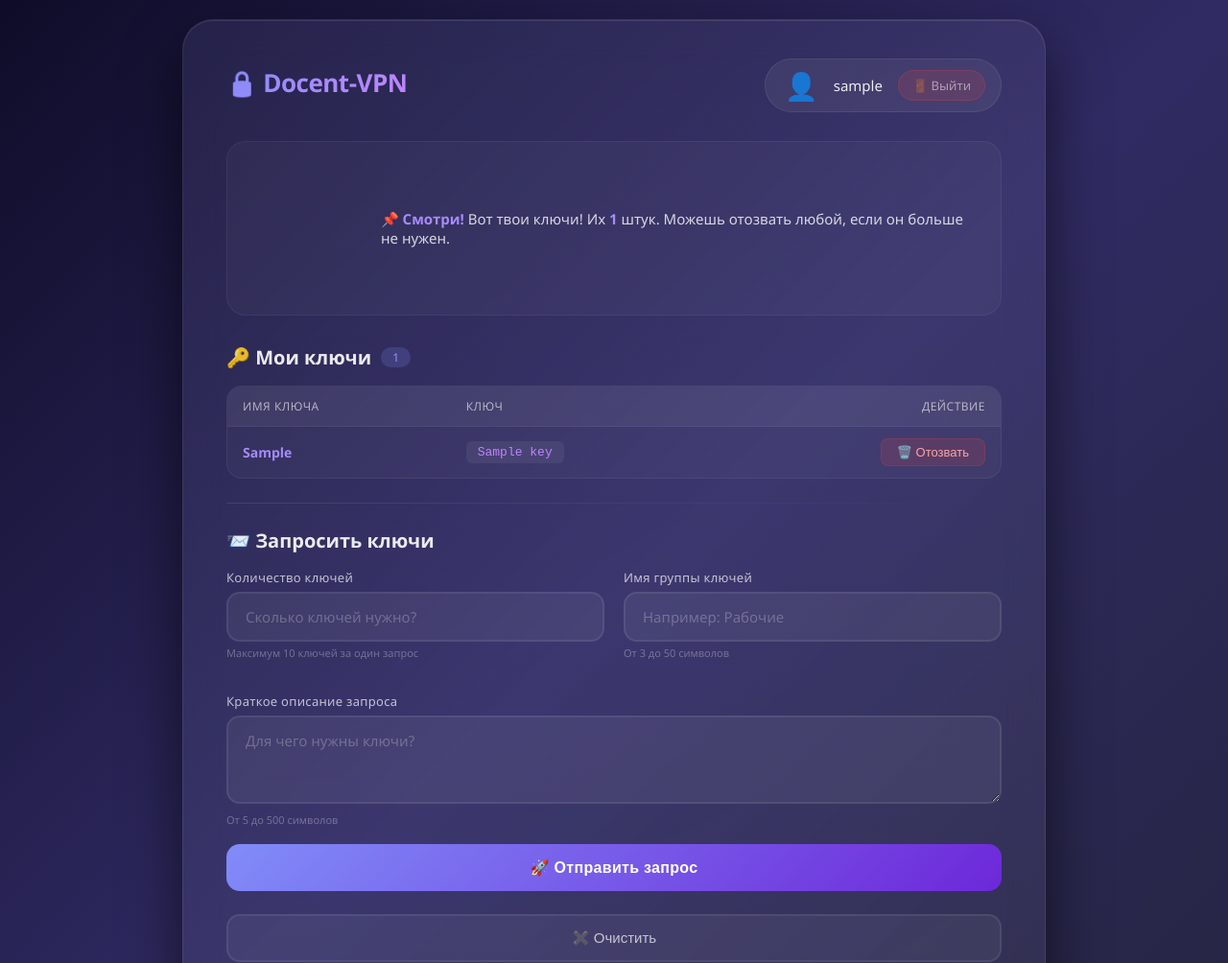
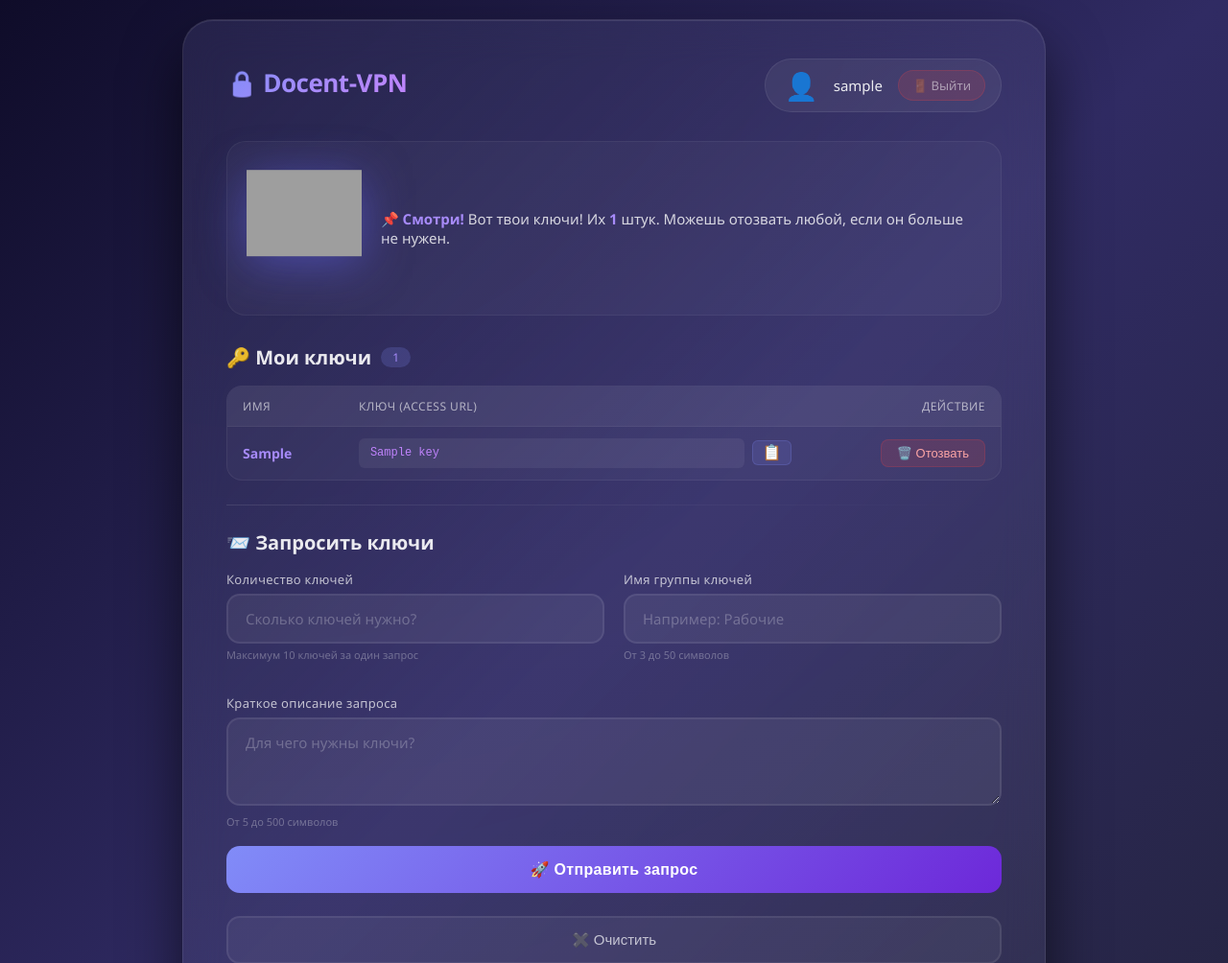
Before and after one commit to Docent681/docent-vpn, a Flask app: page /user_dashboard in a window 1280 px wide. Shown: the top 1004 px of the page at 96% size. Run offline with Flask 3, Linux system fonts and the light colour scheme; the visitor is signed in with stand-in values (Sample User, id 1); tables that the repository leaves empty hold one stand-in row (values such as "Sample post"); grey boxes are pictures that could not be loaded.

Commit message:
Copy, keys, error/typing

```diff
--- a/backend/static/css/main.css
+++ b/backend/static/css/main.css
@@ -1229,3 +1229,17 @@
     border-color: #34d399;
     box-shadow: 0 0 0 4px rgba(52, 211, 153, 0.1);
 }
+
+.clippy-gif.error,
+.clippy-gif.typing,
+.clippy-gif.success,
+.clippy-gif.pointing {
+    position: relative !important;
+    z-index: 9999 !important;
+    opacity: 1 !important;
+}
+
+.clippy-wrapper {
+    position: relative !important;
+    z-index: 100 !important;
+}
--- a/backend/templates/user_dashboard.html
+++ b/backend/templates/user_dashboard.html
@@ -5,6 +5,64 @@
     .dashboard-container {
         max-width: 900px;
     }
+
+.key-cell {
+    display: flex;
+    align-items: flex-start;
+    gap: 8px;
+    max-width: 100%;
+}
+
+.key-multiline {
+    flex: 1;
+    word-break: break-all;
+    font-size: 12px;
+    font-family: 'Courier New', monospace;
+    background: rgba(255, 255, 255, 0.06);
+    padding: 6px 12px;
+    border-radius: 6px;
+    color: #c084fc;
+    line-height: 1.6;
+    min-width: 0;
+}
+
+.btn-copy {
+    background: rgba(129, 140, 248, 0.15);
+    border: 1px solid rgba(129, 140, 248, 0.2);
+    color: #a78bfa;
+    padding: 4px 10px;
+    border-radius: 6px;
+    cursor: pointer;
+    font-size: 16px;
+    transition: all 0.3s ease;
+    flex-shrink: 0;
+    line-height: 1;
+    margin-top: 2px;
+}
+
+.btn-copy:hover {
+    background: rgba(129, 140, 248, 0.25);
+    transform: scale(1.05);
+}
+
+.btn-copy.copied {
+    background: rgba(52, 211, 153, 0.2);
+    border-color: rgba(52, 211, 153, 0.3);
+    color: #34d399;
+}
+
+@media (max-width: 600px) {
+    .key-multiline {
+        font-size: 10px;
+        padding: 4px 8px;
+    }
+    .btn-copy {
+        font-size: 14px;
+        padding: 3px 8px;
+    }
+}
+
+
 </style>
 {% endblock %}
 
@@ -67,16 +125,23 @@
             <table class="table">
                 <thead>
                     <tr>
-                        <th>Имя ключа</th>
-                        <th>Ключ</th>
-                        <th style="text-align: right;">Действие</th>
+                        <th style="width: 15%;">Имя</th>
+                        <th style="width: 60%;">Ключ (Access URL)</th>
+                        <th style="width: 25%; text-align: right;">Действие</th>
                     </tr>
                 </thead>
                 <tbody>
                     {% for key in keys %}
                     <tr>
                         <td><strong style="color: #a78bfa;">{{ key.keyidentity }}</strong></td>
-                        <td><span class="key-name">{{ key.get_keyname() }}</span></td>
+                        <td>
+                            <div class="key-cell">
+                                <span class="key-multiline" id="key-{{ key.id }}">{{ key.get_keyname() }}</span>
+                                <button class="btn-copy" onclick="copyElementText('key-{{ key.id }}')" title="Скопировать ключ">
+                                    📋
+                                </button>
+                            </div>
+                        </td>
                         <td style="text-align: right;">
                             <form action="{{ url_for('delete_key') }}" method="POST" class="delete-key-form">
                                 <input type="hidden" name="key_id" value="{{ key.id }}">
```
Also changed, not shown: backend/static/js/main.js (+51 -0 lines).
